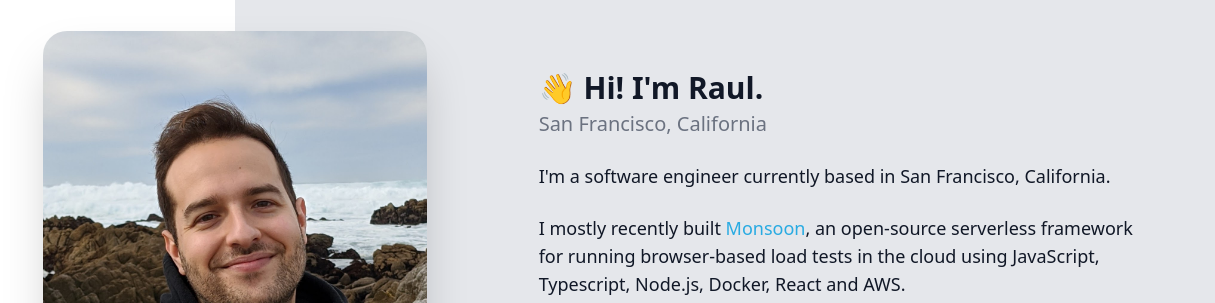
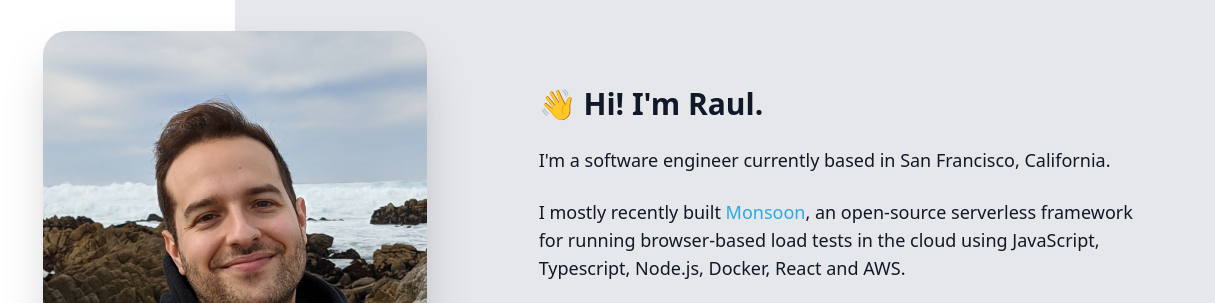
Before and after one commit to RdeHevia/rauldehevia.github.io, a website built with Vite: page index.html in a window 1280 px wide. Shown: the part 97-400 px from the top of the page, 0-1215 px from the left. Built offline with nearby package versions, Linux system fonts and the light colour scheme.

Commit message:
subtitle removed

```diff
--- a/index.html
+++ b/index.html
@@ -113,9 +113,9 @@
               >
                 &#x1f44b; Hi! I'm Raul.
               </h2>
-              <h4 class="text-xl text-gray-500 mt-1">
+              <!-- <h4 class="text-xl text-gray-500 mt-1">
                 San Francisco, California
-              </h4>
+              </h4> -->
               <p class="text-lg text-gray-900 mt-6">
                 I'm a software engineer currently based in San Francisco,
                 California.
```
